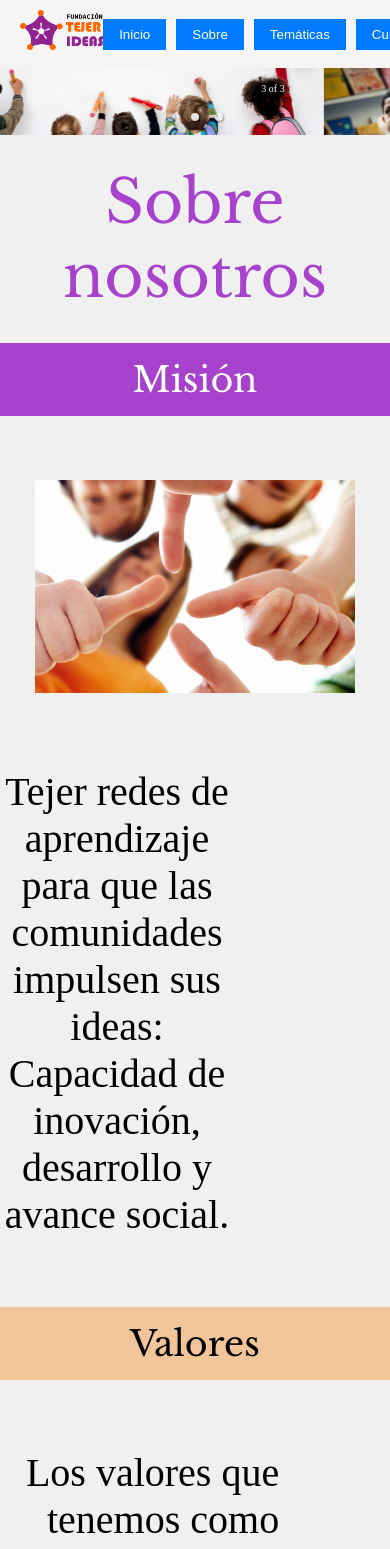
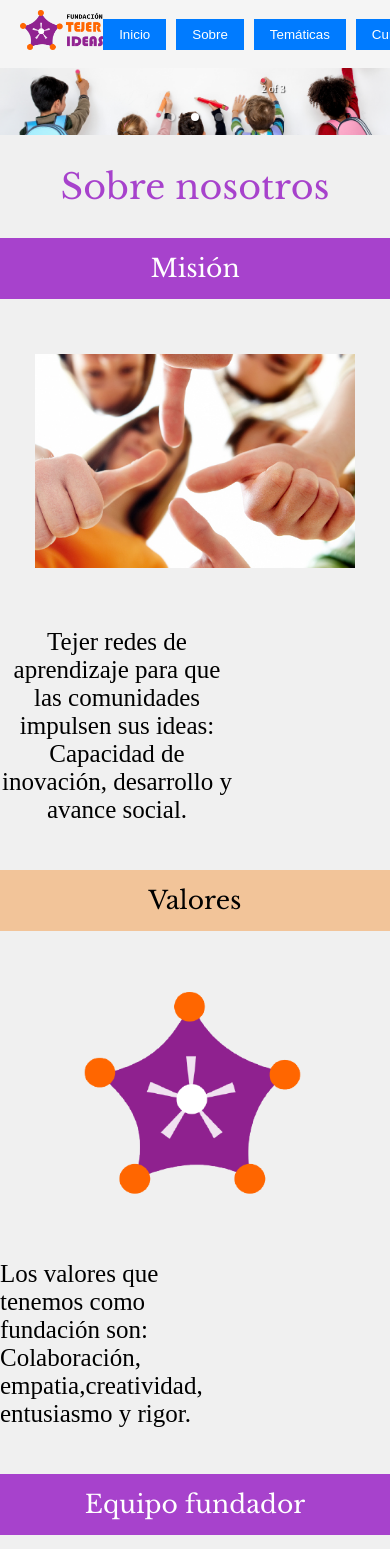
Before and after one commit to CarlosEmartinezC/ideas-project-final, a React (Create React App) app: page / in a window 390 px wide. Shown: the top 1549 px of the page. Built offline with nearby package versions, Linux system fonts and the light colour scheme; the HTML template or start-up script is replaced by a standard one.

Commit message:
Arreglando parte responsiva

```diff
--- a/src/pages/Sobre-nosotros/nosotros.css
+++ b/src/pages/Sobre-nosotros/nosotros.css
@@ -49,7 +49,7 @@ p{
     font-size: 35px;
 }
 .container2 p{
-    text-align: end;
+    text-align: start;
 }
 .container3 h2{
     background: #A742CC;
@@ -68,4 +68,20 @@ p{
         text-align: center;
 
     }
+    h1{
+        font-size: 35px;
+    }
+    h2{
+        font-size: 25px;
+    }
+    p{
+        font-size: 25px;
+
+    }
+    .container2 h2{
+        font-size: 25px;
+    }
+    .container3 h2{
+        font-size: 25px;
+    }
 }
--- a/src/pages/Sobre-nosotros/nosotros.jsx
+++ b/src/pages/Sobre-nosotros/nosotros.jsx
@@ -23,10 +23,11 @@ const nosotros = () =>{
             <section className="container2">
                 <h2>Valores</h2>
                 <article>
-                    <p>Los valores que tenemos como fundación son: Colaboración, <br />empatia,creatividad, entusiasmo y rigor.</p>
-                    <div className="imagen">
+                <div className="imagen">
                         <img src={Img2} alt="" />
                     </div>
+                        <p>Los valores que tenemos como fundación son: Colaboración, <br />empatia,creatividad, entusiasmo y rigor.</p>
+
                 </article>
             </section>
             <section className="container3">
@@ -34,7 +35,7 @@ const nosotros = () =>{
                 <article>
 
                     <div className="imagen">
-                        <img src={Img3} alt="" />
+                        <img src={Img3} alt=""/>
                         <img src={Img4} alt="" />
                         <img src={Img5} alt="" />
                     </div>
```
